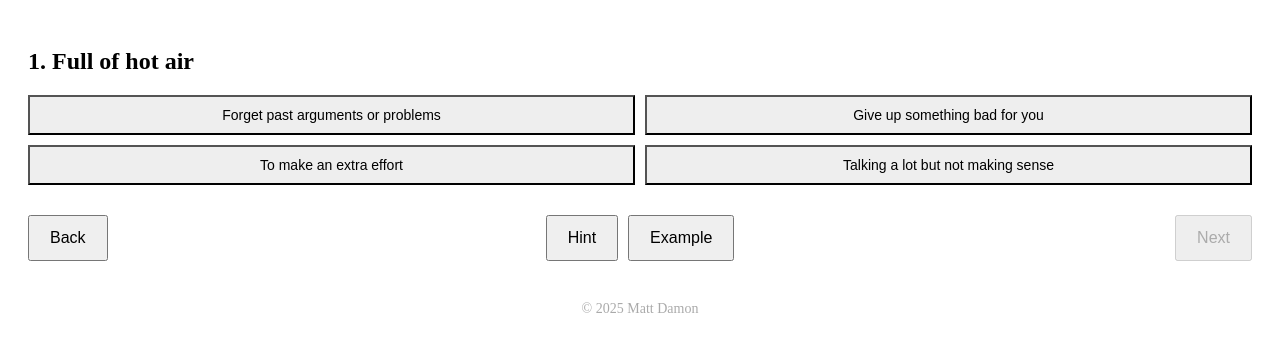
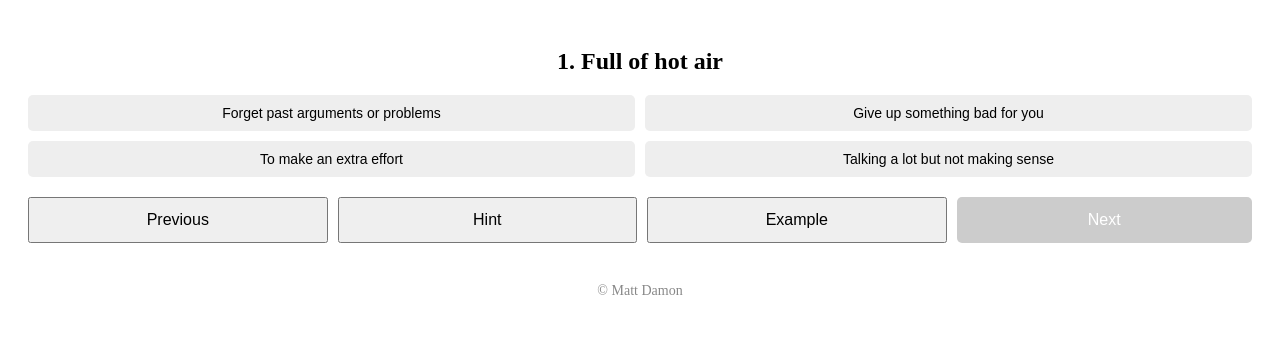
Before and after one commit to mattdamon0/english-100, a Next.js app: page / in a window 1280 px wide. Shown: the top 352 px of the page. Built offline with nearby package versions, Linux system fonts and the light colour scheme.

Commit message:
updata file

```diff
--- a/pages/index.js
+++ b/pages/index.js
@@ -29,7 +29,7 @@ export default function Home() {
         correct: current.correct,
         meaning: current.meaning,
         meaning_ko: current.meaning_ko,
-        example_sentence: current.example_sentence
+        example_sentence: current.example_sentence,
       }
     ]);
     setSelected(null);
@@ -38,7 +38,7 @@ export default function Home() {
     setIndex(index + 1);
   };
 
-  const handlePrevious = () => {
+  const handlePrev = () => {
     if (index > 0) {
       setIndex(index - 1);
       setSelected(null);
@@ -48,8 +48,8 @@ export default function Home() {
   };
 
   const handleRestart = () => {
-    const randomIdioms = getRandomIdioms(idioms, 20);
-    setQuestions(randomIdioms);
+    const newQuestions = getRandomIdioms(idioms, 20);
+    setQuestions(newQuestions);
     setIndex(0);
     setSelected(null);
     setShowHint(false);
@@ -57,36 +57,47 @@ export default function Home() {
     setResults([]);
   };
 
-  if (questions.length === 0) return <p>Loading...</p>;
+  if (questions.length === 0) return <p style={{ textAlign: 'center', marginTop: '50px' }}>Loading...</p>;
 
   if (index >= questions.length) {
     const correct = results.filter(r => r.selected === r.correct).length;
-    const incorrect = results.filter(r => r.selected !== r.correct);
+    const incorrectAnswers = results.filter(r => r.selected !== r.correct);
+
     return (
-      <div style={{ padding: '20px', minHeight: '100vh', position: 'relative' }}>
+      <div style={{ padding: '20px', textAlign: 'center' }}>
         <h2>Quiz Finished!</h2>
         <p>Score: {correct} / {results.length}</p>
 
-        {incorrect.length > 0 && (
+        {incorrectAnswers.length > 0 && (
           <>
             <h3>Incorrect Answers:</h3>
-            {incorrect.map((r, i) => (
-              <div key={i} style={{ marginBottom: '10px' }}>
-                <strong>{r.idiom}</strong><br />
-                Correct: {r.meaning} ({r.meaning_ko})<br />
-                Your Answer: {r.selected !== null ? r.selected + 1 : 'None'}
+            {incorrectAnswers.map((item, i) => (
+              <div key={i} style={{ marginBottom: '10px', border: '1px solid #ddd', padding: '10px' }}>
+                <strong>{item.idiom}</strong><br />
+                <span>Answer: {item.meaning}</span><br />
+                <span style={{ color: '#0070f3' }}>{item.meaning_ko}</span><br />
+                <span style={{ fontSize: '14px' }}>{item.example_sentence}</span>
               </div>
             ))}
           </>
         )}
 
-        <button onClick={handleRestart} style={{ marginTop: '20px', padding: '12px 24px', fontSize: '16px' }}>
-          Try New Quiz
+        <button
+          onClick={handleRestart}
+          style={{
+            marginTop: '20px',
+            padding: '12px 24px',
+            fontSize: '16px',
+            backgroundColor: '#28a745',
+            color: 'white',
+            border: 'none',
+            borderRadius: '5px'
+          }}
+        >
+          Try Another 20
         </button>
 
-        <footer style={{ marginTop: '40px', textAlign: 'center', color: '#aaa', fontSize: '14px' }}>
-          © 2025 Matt Damon
-        </footer>
+        <p style={{ marginTop: '30px', fontSize: '14px', color: '#888' }}>© Matt Damon</p>
       </div>
     );
   }
@@ -94,9 +105,15 @@ export default function Home() {
   const current = questions[index];
 
   return (
-    <div style={{ padding: '20px', minHeight: '100vh', position: 'relative' }}>
-      <h2>{index + 1}. {current.idiom}</h2>
-      <div style={{ display: 'grid', gridTemplateColumns: '1fr 1fr', gap: '10px' }}>
+    <div style={{ padding: '20px' }}>
+      <h2 style={{ textAlign: 'center' }}>{index + 1}. {current.idiom}</h2>
+
+      <div style={{
+        display: 'grid',
+        gridTemplateColumns: '1fr 1fr',
+        gap: '10px',
+        marginTop: '20px'
+      }}>
         {current.options.map((opt, i) => (
           <button
             key={i}
@@ -105,7 +122,10 @@ export default function Home() {
               padding: '10px',
               fontSize: '14px',
               backgroundColor: selected === i ? '#0070f3' : '#eee',
-              color: selected === i ? '#fff' : '#000'
+              color: selected === i ? 'white' : 'black',
+              border: 'none',
+              borderRadius: '5px',
+              wordWrap: 'break-word'
             }}
           >
             {opt}
@@ -114,23 +134,29 @@ export default function Home() {
       </div>
 
       <div style={{
-        marginTop: '30px',
         display: 'flex',
         justifyContent: 'space-between',
-        alignItems: 'center',
-        gap: '20px',
-        flexWrap: 'wrap'
+        marginTop: '20px',
+        gap: '10px'
       }}>
-        <div style={{ flex: '1', textAlign: 'left' }}>
-          <button onClick={handlePrevious} style={{ padding: '12px 20px', fontSize: '16px' }}>Back</button>
-        </div>
-        <div style={{ flex: '1', textAlign: 'center' }}>
-          <button onClick={() => setShowHint(true)} style={{ padding: '12px 20px', fontSize: '16px', marginRight: '10px' }}>Hint</button>
-          <button onClick={() => setShowExample(true)} style={{ padding: '12px 20px', fontSize: '16px' }}>Example</button>
-        </div>
-        <div style={{ flex: '1', textAlign: 'right' }}>
-          <button onClick={handleNext} disabled={selected === null} style={{ padding: '12px 20px', fontSize: '16px' }}>Next</button>
-        </div>
+        <button onClick={handlePrev} style={{ flex: 1, padding: '12px', fontSize: '16px' }}>Previous</button>
+        <button onClick={() => setShowHint(true)} style={{ flex: 1, padding: '12px', fontSize: '16px' }}>Hint</button>
+        <button onClick={() => setShowExample(true)} style={{ flex: 1, padding: '12px', fontSize: '16px' }}>Example</button>
+        <button
+          onClick={handleNext}
+          disabled={selected === null}
+          style={{
+            flex: 1,
+            padding: '12px',
+            fontSize: '16px',
+            backgroundColor: selected === null ? '#ccc' : '#0070f3',
+            color: 'white',
+            border: 'none',
+            borderRadius: '5px'
+          }}
+        >
+          Next
+        </button>
       </div>
 
       {showHint && (
@@ -139,16 +165,15 @@ export default function Home() {
           <span style={{ color: '#0070f3' }}>{current.meaning_ko}</span>
         </p>
       )}
-
       {showExample && (
-        <p style={{ marginTop: '15px', fontStyle: 'italic', color: '#555' }}>
+        <p style={{ marginTop: '10px', fontSize: '14px', fontStyle: 'italic', color: '#555' }}>
           {current.example_sentence}
         </p>
       )}
 
-      <footer style={{ marginTop: '40px', textAlign: 'center', color: '#aaa', fontSize: '14px' }}>
-        © 2025 Matt Damon
-      </footer>
+      <p style={{ marginTop: '40px', fontSize: '14px', textAlign: 'center', color: '#888' }}>
+        © Matt Damon
+      </p>
     </div>
   );
 }
```
